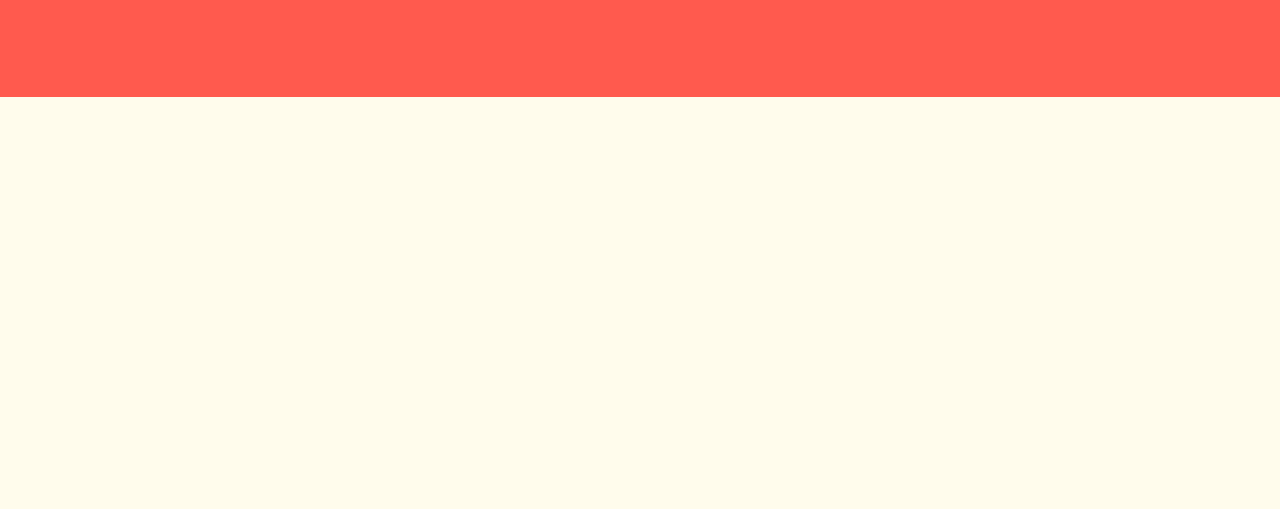
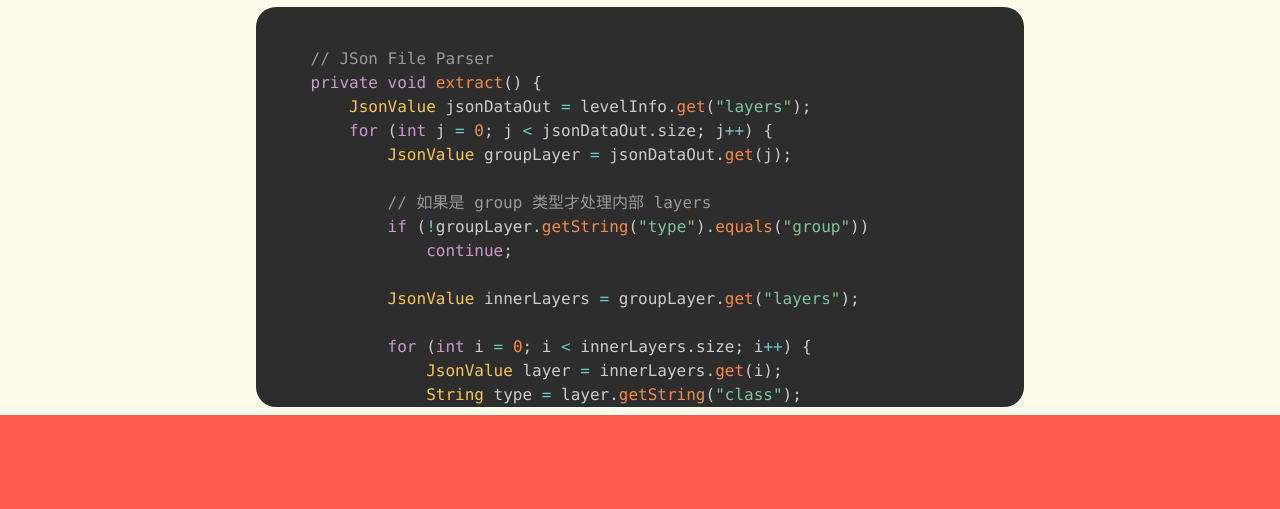
Before and after one commit to muyansang/personal-website, a plain HTML site: page toymare.html in a window 1280 px wide. Shown: the part 3045-3554 px from the top of the page. Before the commit the page ends 3142 px from the top, so only its background shows below. Drawn offline with nearby package versions, Linux system fonts and the light colour scheme; files whose address does not match are found by name.

Commit message:
code snippet implemented

```diff
--- a/styles/game.css
+++ b/styles/game.css
@@ -27,7 +27,8 @@
 /* Introductory Info CSS */
 .info,
 .intro,
-.game_design {
+.game_design,
+.programming {
     display: flex;
     flex-direction: column;
     margin-top: 40px;
@@ -113,3 +114,13 @@
     color: #736357;
     margin-bottom: 15px;
 }
+
+.language-java {
+    border-radius: 20px;
+    height: 400px;
+    width: auto;
+    text-align: left;
+  display: block;
+  white-space: pre-wrap;    /* 可选：自动换行 */
+  word-break: break-word;   /* 可选：避免超宽 */
+}
--- a/toymare.html
+++ b/toymare.html
@@ -9,6 +9,7 @@
   <link rel="stylesheet" href="styles/aboutme.css">
   <link rel="stylesheet" href="styles/footer.css">
   <link rel="stylesheet" href="styles/game.css">
+  <link href="https://cdn.jsdelivr.net/npm/prismjs@1.29.0/themes/prism-tomorrow.css" rel="stylesheet" />
 </head>
 <body>
   <!-- Header -->
@@ -106,6 +107,58 @@
      <!-- Level Selection -->
      <!-- Transition -->
     <!-- Programming -->
+    <div class="programming">
+        <div class = "title">
+            <h1 class="impact_font" data-i18n="game1.game_design.title"></h1>
+        </div>
+
+        <div class = "section">
+            <div class = "section_title">
+                <h2 class="impact_font section_title" data-i18n="game1.game_design.game_mechanics"></h1>
+            </div>
+
+            <div class = "code">
+                <pre><code class="language-java">
+    // JSon File Parser
+    private void extract() {
+        JsonValue jsonDataOut = levelInfo.get("layers");
+        for (int j = 0; j < jsonDataOut.size; j++) {
+            JsonValue groupLayer = jsonDataOut.get(j);
+
+            // 如果是 group 类型才处理内部 layers
+            if (!groupLayer.getString("type").equals("group"))
+                continue;
+
+            JsonValue innerLayers = groupLayer.get("layers");
+
+            for (int i = 0; i < innerLayers.size; i++) {
+                JsonValue layer = innerLayers.get(i);
+                String type = layer.getString("class");
+
+                if (type.equals("background")) {
+                    backgroundDrawQueue.add(layer.get("data").asIntArray());
+                } else if (type.equals("obstacle")) {
+                    obstaclesMap = layer.get("data").asIntArray();
+                } else if (type.equals("SpawnPoint")) {
+                    for (int m = 0; m < layer.get("objects").size; m++) {
+                        float x = layer.get("objects").get(m).getFloat("x");
+                        float y = layer.get("objects").get(m).getFloat("y");
+                        if (layer.getString("name").equals("player")) {
+                            playerSpawnPoint = new Vector2(x, y);
+                        } else {
+                            EnemiesSpawnPoint.add(new Vector2(x, y));
+                        }
+                    }
+                } else if (type.equals("foreground")) {
+                    foregroundDrawQueue.add(layer.get("data").asIntArray());
+                }
+            }
+        }
+    }
+                </code></pre>
+            </div>
+        </div>
+    </div>
      <!-- Json Reader -->
      <!-- Animation FSM -->
      <!-- Infinite Circulation -->
@@ -146,5 +199,8 @@
   <!-- Scripts -->
   <script src="scripts/jquery-3.7.1.js"></script>
   <script src="scripts/language.js"></script>
+
+    <script src="https://cdn.jsdelivr.net/npm/prismjs@1.29.0/prism.js"></script>
+    <script src="https://cdn.jsdelivr.net/npm/prismjs@1.29.0/components/prism-java.min.js"></script>
 </body>
 </html>
```
